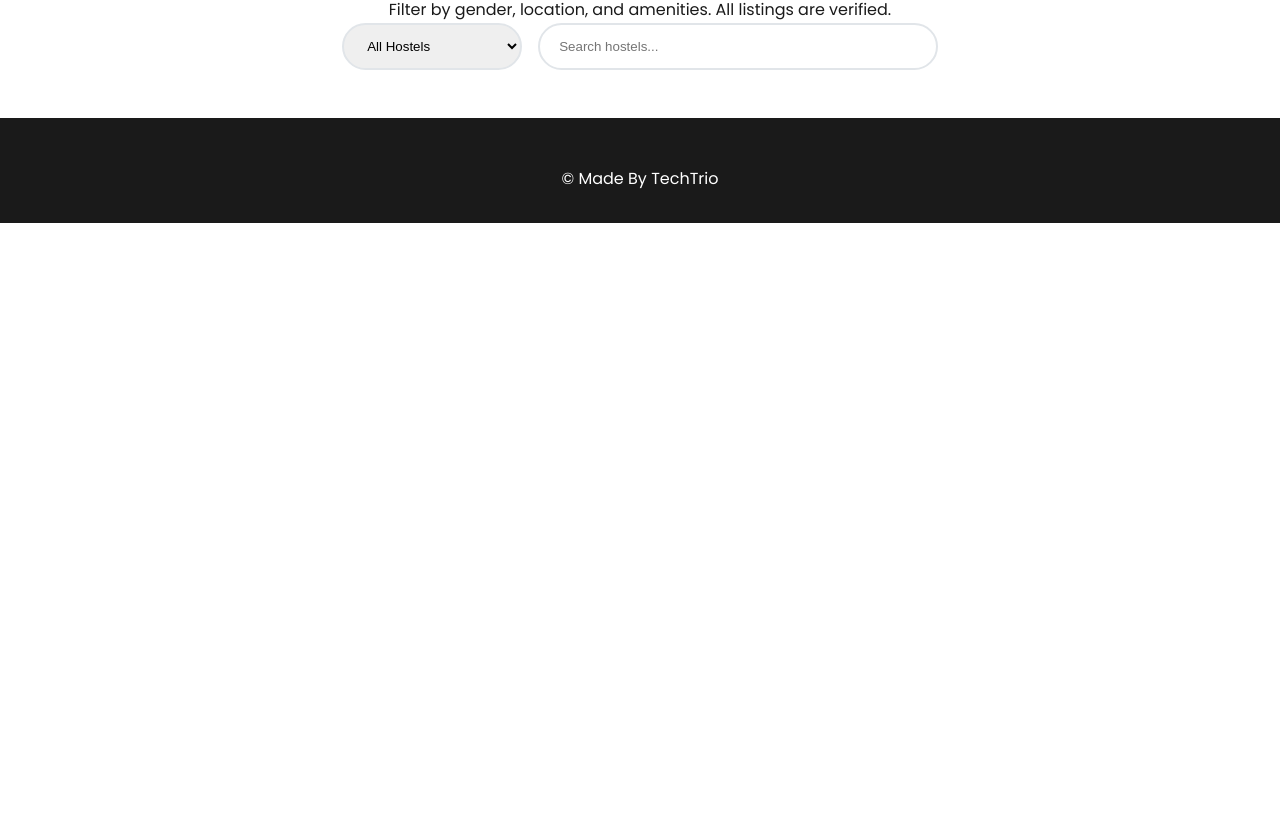
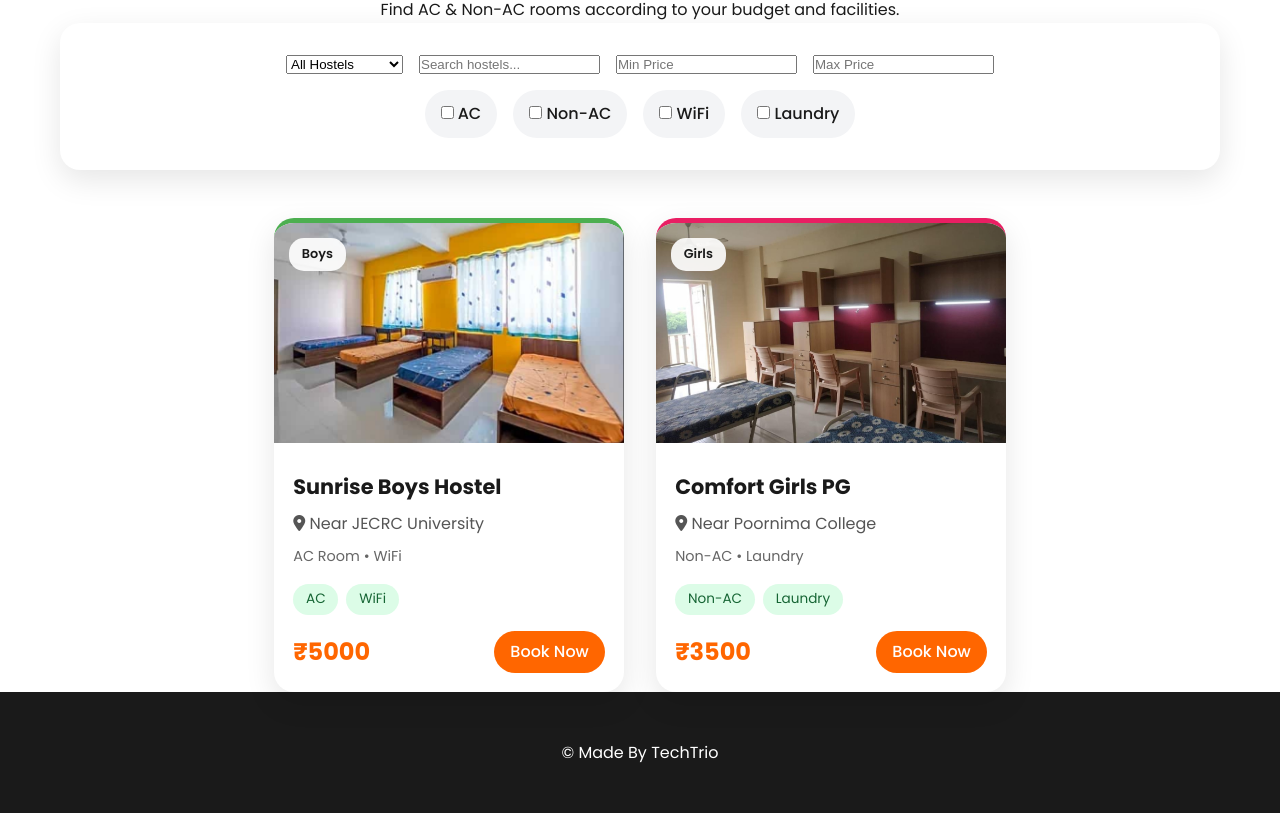
Before and after one commit to deepyadav1506-sketch/hmates2.0, a website: page hostels.html in a window 1280 px wide. Shown: the part 121-934 px from the top of the page. Before the commit the page ends 800 px from the top, so only its background shows below. Drawn offline with Linux system fonts and the light colour scheme; no server answers.

Commit message:
edp changes

```diff
--- a/css/style.css
+++ b/css/style.css
@@ -205,3 +205,57 @@
         .text-center { text-align: center; }
         .mt-2 { margin-top: 1rem; }
         .bg-light { background: var(--light); }
+/* Facility Filters */
+
+.facility-filters{
+    display:flex;
+    gap:1rem;
+    flex-wrap:wrap;
+    justify-content:center;
+    margin-top:1rem;
+}
+
+.facility-filters label{
+    background:#f3f4f6;
+    padding:0.7rem 1rem;
+    border-radius:25px;
+    cursor:pointer;
+    transition:0.3s;
+    font-weight:500;
+}
+
+.facility-filters label:hover{
+    background:var(--primary);
+    color:white;
+}
+
+.facilities{
+    display:flex;
+    gap:0.5rem;
+    flex-wrap:wrap;
+    margin-top:1rem;
+}
+
+.facility-tag{
+    background:#dcfce7;
+    color:#166534;
+    padding:0.3rem 0.8rem;
+    border-radius:20px;
+    font-size:0.85rem;
+}
+
+.filter-wrapper{
+    background:white;
+    padding:2rem;
+    border-radius:20px;
+    margin-bottom:3rem;
+    box-shadow:var(--shadow);
+}
+
+.top-filters{
+    display:flex;
+    gap:1rem;
+    flex-wrap:wrap;
+    justify-content:center;
+    margin-bottom:1rem;
+}
--- a/hostels.html
+++ b/hostels.html
@@ -1,22 +1,33 @@
 <!DOCTYPE html>
 <html lang="en">
+
 <head>
     <meta charset="UTF-8">
     <meta name="viewport" content="width=device-width, initial-scale=1.0">
     <title>Hostels - HMates</title>
-    <link href="https://fonts.googleapis.com/css2?family=Poppins:wght@300;400;500;600;700&display=swap" rel="stylesheet">
-    <link rel="stylesheet" href="https://cdnjs.cloudflare.com/ajax/libs/font-awesome/6.5.1/css/all.min.css">
+
+    <link href="https://fonts.googleapis.com/css2?family=Poppins:wght@300;400;500;600;700&display=swap"
+        rel="stylesheet">
+
+    <link rel="stylesheet"
+        href="https://cdnjs.cloudflare.com/ajax/libs/font-awesome/6.5.1/css/all.min.css">
+
     <link rel="stylesheet" href="css/style.css">
 </head>
+
 <body>
+
     <!-- Navigation -->
     <header class="main-header">
         <div class="container">
+
             <nav class="navbar">
+
                 <a href="index.html" class="logo">
-                    <div style="width:45px;height:45px;background:linear-gradient(135deg,var(--primary),var(--accent));border-radius:50%;display:flex;align-items:center;justify-content:center;color:white;font-weight:700;font-size:1.2rem;">H</div>
+                    <img src="css/logo.png" alt="HMates Logo">
                     <h1>HMates<span>.</span></h1>
                 </a>
+
                 <div class="nav-links">
                     <a href="index.html" class="nav-link">Home</a>
                     <a href="hostels.html" class="nav-link active">Hostels</a>
@@ -25,78 +36,202 @@
                     <a href="owner.html" class="nav-link">Owner</a>
                     <a href="login.html" class="login-btn nav-link">Login</a>
                 </div>
+
             </nav>
+
         </div>
     </header>
 
-    <!-- Hostels Page -->
+    <!-- Main -->
     <main>
+
         <div class="container">
+
             <div class="listing-header text-center">
+
                 <h2>Explore Verified Hostels</h2>
-                <p>Filter by gender, location, and amenities. All listings are verified.</p>
-            </div>
-          <!-- Filters -->
-          <div class="filter-wrapper" style="margin-bottom: 3rem; display: flex; gap: 1rem; flex-wrap: wrap; justify-content: center; max-width: 600px; margin-left: auto; margin-right: auto;">
 
-    <select id="hostelFilter" onchange="filterHostels()" style="padding: 0.8rem 1.2rem; border: 2px solid #e1e5e9; border-radius: 25px; font-weight: 500; min-width: 180px;">
-        <option value="all">All Hostels</option>
-        <option value="boys">Boys Hostels</option>
-        <option value="girls">Girls Hostels</option>
-        <option value="premium">Premium Hostels</option>
-    </select>
+                <p>
+                    Find AC & Non-AC rooms according to your budget and facilities.
+                </p>
 
-    <input type="text" id="hostelSearch" placeholder="Search hostels..." oninput="filterHostels()" style="padding: 0.8rem 1.2rem; border: 2px solid #e1e5e9; border-radius: 25px; flex: 1; max-width: 400px;">
-
-</div>
-
-
-
-<div class="cards-container loading-grid" id="hostelGrid">
-                <div class="card-skeleton" style="animation: pulse 1.5s ease-in-out infinite;">
-                    <div class="skeleton-img"></div>
-                    <div class="skeleton-text">
-                        <div class="skeleton-line long"></div>
-                        <div class="skeleton-line short"></div>
-                    </div>
-                </div>
-                <div class="card-skeleton" style="animation: pulse 1.5s ease-in-out infinite 0.1s;">
-                    <div class="skeleton-img"></div>
-                    <div class="skeleton-text">
-                        <div class="skeleton-line long"></div>
-                        <div class="skeleton-line short"></div>
-                    </div>
-                </div>
-                <div class="card-skeleton" style="animation: pulse 1.5s ease-in-out infinite 0.2s;">
-                    <div class="skeleton-img"></div>
-                    <div class="skeleton-text">
-                        <div class="skeleton-line long"></div>
-                        <div class="skeleton-line short"></div>
-                    </div>
-                </div>
             </div>
 
-            <div id="noResults" class="text-center hidden" style="padding: 4rem; color: #666;">
-                <i class="fas fa-search" style="font-size: 4rem; margin-bottom: 1rem; opacity: 0.5;"></i>
-                <h3>No hostels found</h3>
-                <p>Try adjusting your filters or search terms</p>
-                <button onclick="refreshHostels()" class="btn-primary" style="margin-top:1rem;">Refresh Hostels</button>
+            <!-- Filters -->
+            <div class="filter-wrapper">
+
+                <div class="top-filters">
+
+                    <select id="hostelFilter" onchange="filterHostels()">
+
+                        <option value="all">All Hostels</option>
+                        <option value="boys">Boys Hostel</option>
+                        <option value="girls">Girls Hostel</option>
+                        <option value="premium">Premium Hostel</option>
+
+                    </select>
+
+                    <input
+                        type="text"
+                        id="hostelSearch"
+                        placeholder="Search hostels..."
+                        oninput="filterHostels()"
+                    >
+
+                    <input
+                        type="number"
+                        id="minPrice"
+                        placeholder="Min Price"
+                        oninput="filterHostels()"
+                    >
+
+                    <input
+                        type="number"
+                        id="maxPrice"
+                        placeholder="Max Price"
+                        oninput="filterHostels()"
+                    >
+
+                </div>
+
+                <!-- Facility Filters -->
+                <div class="facility-filters">
+
+                    <label>
+                        <input type="checkbox" value="ac" onchange="filterHostels()">
+                        AC
+                    </label>
+
+                    <label>
+                        <input type="checkbox" value="non-ac" onchange="filterHostels()">
+                        Non-AC
+                    </label>
+
+                    <label>
+                        <input type="checkbox" value="wifi" onchange="filterHostels()">
+                        WiFi
+                    </label>
+
+                    <label>
+                        <input type="checkbox" value="laundry" onchange="filterHostels()">
+                        Laundry
+                    </label>
+
+                </div>
+
             </div>
-            <div id="noResults" class="text-center hidden" style="padding: 4rem; color: #666;">
-                <i class="fas fa-search" style="font-size: 4rem; margin-bottom: 1rem; opacity: 0.5;"></i>
-                <h3>No hostels found</h3>
-                <p>Try adjusting your filters or search terms</p>
+
+            <!-- Hostel Cards -->
+            <div class="cards-container">
+
+                <!-- Hostel 1 -->
+                <div class="card boys hostel-card"
+                    data-type="boys"
+                    data-price="5000"
+                    data-facilities="ac wifi">
+
+                    <img src="css/boys.jpg" alt="Hostel">
+
+                    <span class="tag">Boys</span>
+
+                    <div class="card-info">
+
+                        <h3>Sunrise Boys Hostel</h3>
+
+                        <p class="location">
+                            <i class="fas fa-map-marker-alt"></i>
+                            Near JECRC University
+                        </p>
+
+                        <p class="features">
+                            AC Room • WiFi
+                        </p>
+
+                        <div class="facilities">
+                            <span class="facility-tag">AC</span>
+                            <span class="facility-tag">WiFi</span>
+                        </div>
+
+                        <div class="card-footer">
+                            <div class="price">₹5000</div>
+
+                            <a href="booking.html" class="btn-sm">
+                                Book Now
+                            </a>
+                        </div>
+
+                    </div>
+
+                </div>
+
+                <!-- Hostel 2 -->
+                <div class="card girls hostel-card"
+                    data-type="girls"
+                    data-price="3500"
+                    data-facilities="non-ac laundry">
+
+                    <img src="css/girls.jpg" alt="Hostel">
+
+                    <span class="tag">Girls</span>
+
+                    <div class="card-info">
+
+                        <h3>Comfort Girls PG</h3>
+
+                        <p class="location">
+                            <i class="fas fa-map-marker-alt"></i>
+                            Near Poornima College
+                        </p>
+
+                        <p class="features">
+                            Non-AC • Laundry
+                        </p>
+
+                        <div class="facilities">
+                            <span class="facility-tag">Non-AC</span>
+                            <span class="facility-tag">Laundry</span>
+                        </div>
+
+                        <div class="card-footer">
+                            <div class="price">₹3500</div>
+
+                            <a href="booking.html" class="btn-sm">
+                                Book Now
+                            </a>
+                        </div>
+
+                    </div>
+
+                </div>
+
             </div>
+
+            <!-- No Results -->
+            <div id="noResults" class="hidden text-center">
+
+                <i class="fas fa-search"
+                    style="font-size:4rem;margin-bottom:1rem;opacity:0.5;">
+                </i>
+
+                <h3>No Hostels Found</h3>
+
+                <p>Try changing your filters.</p>
+
+            </div>
+
         </div>
+
     </main>
 
     <!-- Footer -->
-    <footer style="background: var(--dark); color: var(--white); text-align: center; padding: 3rem 0 2rem;">
+    <footer style="background: var(--dark); color: white; text-align: center; padding: 3rem 0;">
         <div class="container">
             <p>© Made By TechTrio</p>
         </div>
     </footer>
 
     <script src="js/script.js"></script>
+
 </body>
+
 </html>
--- a/js/script.js
+++ b/js/script.js
@@ -181,3 +181,89 @@ document.addEventListener('DOMContentLoaded', () => {
     updateNavDisplay();
     window.app = new HMatesApp();
 });
+function filterHostels() {
+
+    const typeFilter =
+        document.getElementById("hostelFilter")?.value.toLowerCase();
+
+    const search =
+        document.getElementById("hostelSearch")?.value.toLowerCase();
+
+    const minPrice =
+        document.getElementById("minPrice")?.value;
+
+    const maxPrice =
+        document.getElementById("maxPrice")?.value;
+
+    const selectedFacilities =
+        Array.from(
+            document.querySelectorAll('.facility-filters input:checked')
+        ).map(cb => cb.value);
+
+    const cards =
+        document.querySelectorAll(".hostel-card");
+
+    let visibleCount = 0;
+
+    cards.forEach(card => {
+
+        const type =
+            card.getAttribute("data-type").toLowerCase();
+
+        const price =
+            parseInt(card.getAttribute("data-price"));
+
+        const facilities =
+            card.getAttribute("data-facilities");
+
+        const title =
+            card.querySelector("h3").innerText.toLowerCase();
+
+        let matchesType =
+            typeFilter === "all" || type === typeFilter;
+
+        let matchesSearch =
+            title.includes(search);
+
+        let matchesPrice =
+            (!minPrice || price >= minPrice) &&
+            (!maxPrice || price <= maxPrice);
+
+        let matchesFacilities =
+            selectedFacilities.every(facility =>
+                facilities.includes(facility)
+            );
+
+        if (
+            matchesType &&
+            matchesSearch &&
+            matchesPrice &&
+            matchesFacilities
+        ) {
+
+            card.style.display = "block";
+
+            visibleCount++;
+
+        } else {
+
+            card.style.display = "none";
+
+        }
+
+    });
+
+    const noResults =
+        document.getElementById("noResults");
+
+    if (visibleCount === 0) {
+
+        noResults.classList.remove("hidden");
+
+    } else {
+
+        noResults.classList.add("hidden");
+
+    }
+
+}
```
Also changed, not shown: 1 other file.
